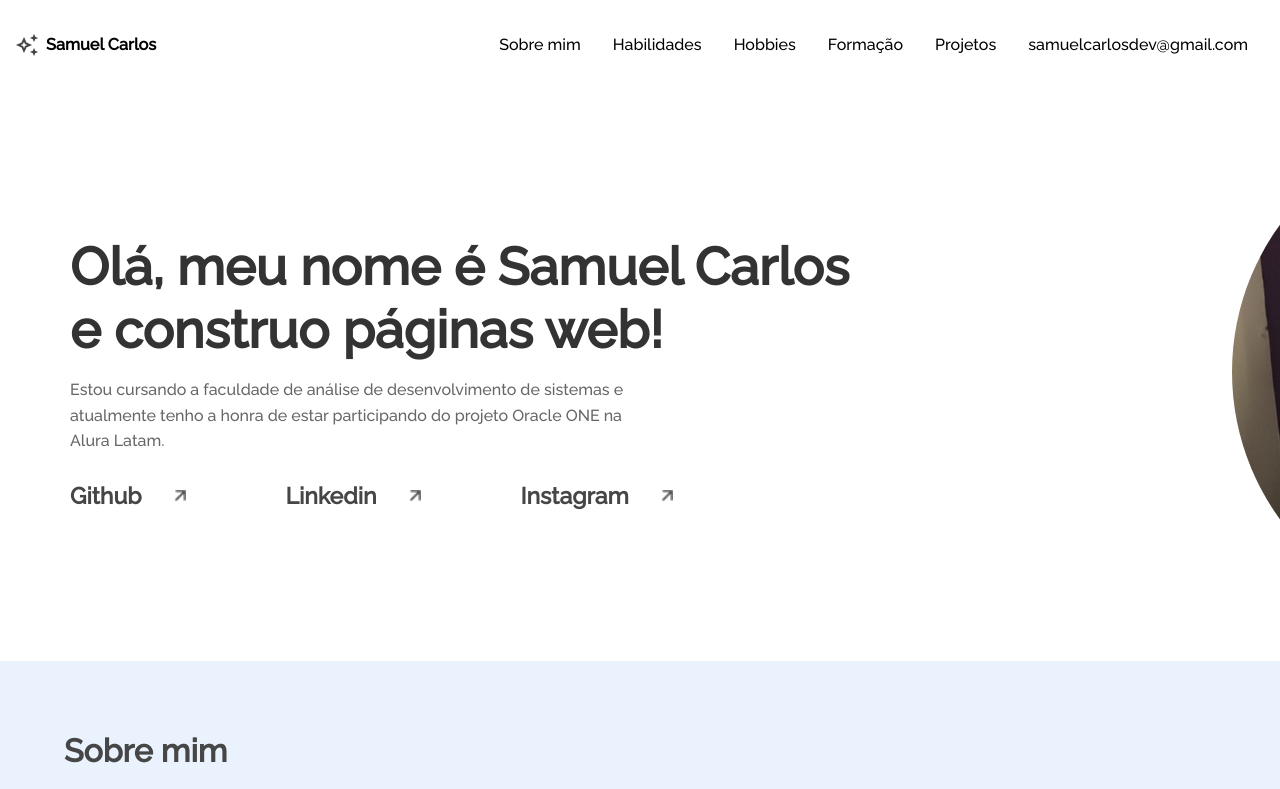
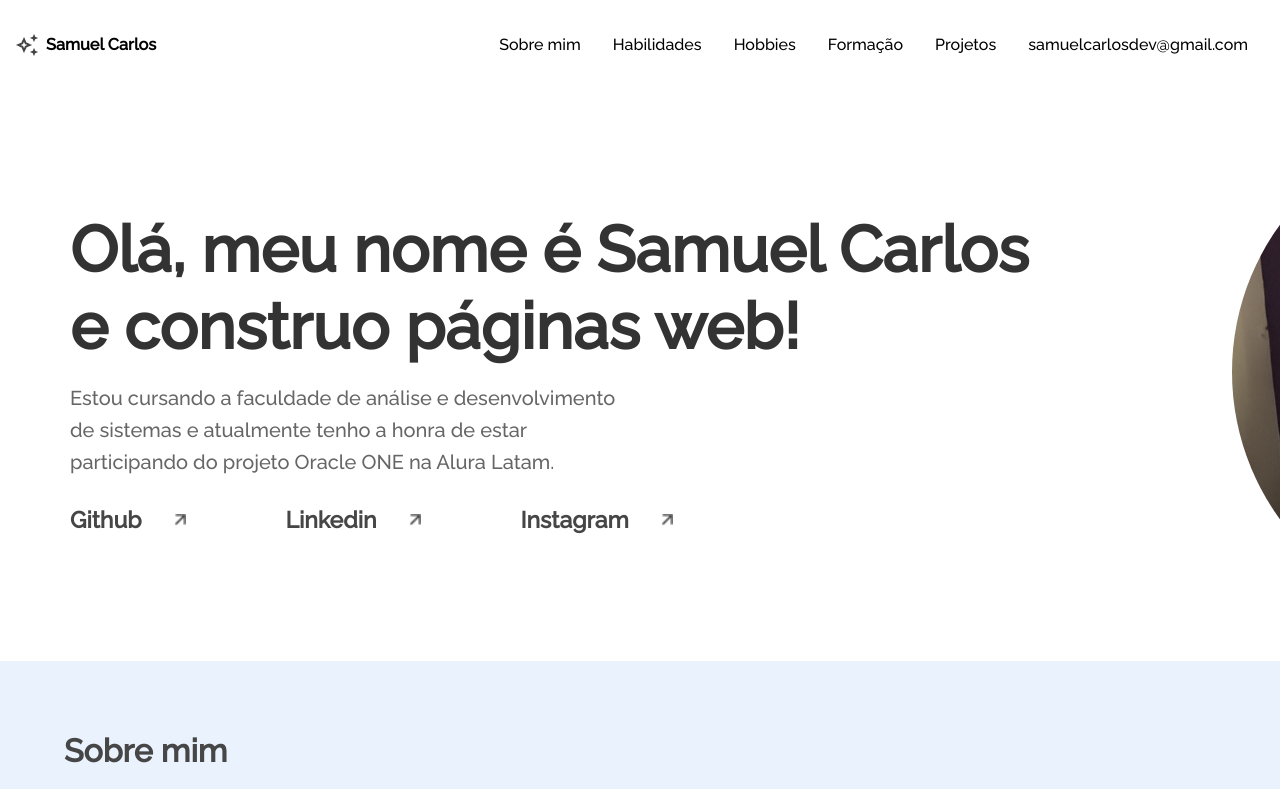
Before and after one commit to zero0101011/Challenge-ONE-Front-End---Portf-lio, a plain HTML site: page index.html in a window 1280 px wide. Shown: the top 789 px of the page. Drawn offline with Linux system fonts and the light colour scheme.

Commit message:
Correção de erros

```diff
--- a/index.html
+++ b/index.html
@@ -34,7 +34,7 @@
         <div class="apresentacao__conteiner">
             <div class="apresentacao__text-content">
                 <h2 class="apresentacao__titulo">Olá, meu nome é Samuel Carlos <br> e construo páginas web!</h2>
-                <p class="apresentacao__subtitulo">Estou cursando a faculdade de análise de desenvolvimento de sistemas e atualmente tenho a honra de estar participando do projeto Oracle ONE na Alura Latam.</p>
+                <p class="apresentacao__subtitulo">Estou cursando a faculdade de análise e desenvolvimento de sistemas e atualmente tenho a honra de estar participando do projeto Oracle ONE na Alura Latam.</p>
                 <ul class="redes">
                     <li class="redes__elemento"><a href="https://github.com/zero0101011" target="_blank">Github <img src="assets/arrow.png" alt="Seta"></a></li>
                     <li class="redes__elemento"><a href="https://www.linkedin.com/in/samuel-carlos-830117222/" target="_blank">Linkedin <img src="assets/arrow.png" alt="Seta"></a></li>
--- a/style.css
+++ b/style.css
@@ -98,7 +98,7 @@ a {
 }
 
 .apresentacao__titulo {
-    font-size: 3.25rem;
+    font-size: 4rem;
     color: #333;
     font-weight: 700;
     line-height: 1.2;
@@ -106,7 +106,7 @@ a {
 }
 
 .apresentacao__subtitulo {
-    font-size: 1rem;
+    font-size: 1.25rem;
     color: #666;
     margin-top: 1rem;
 }
```
